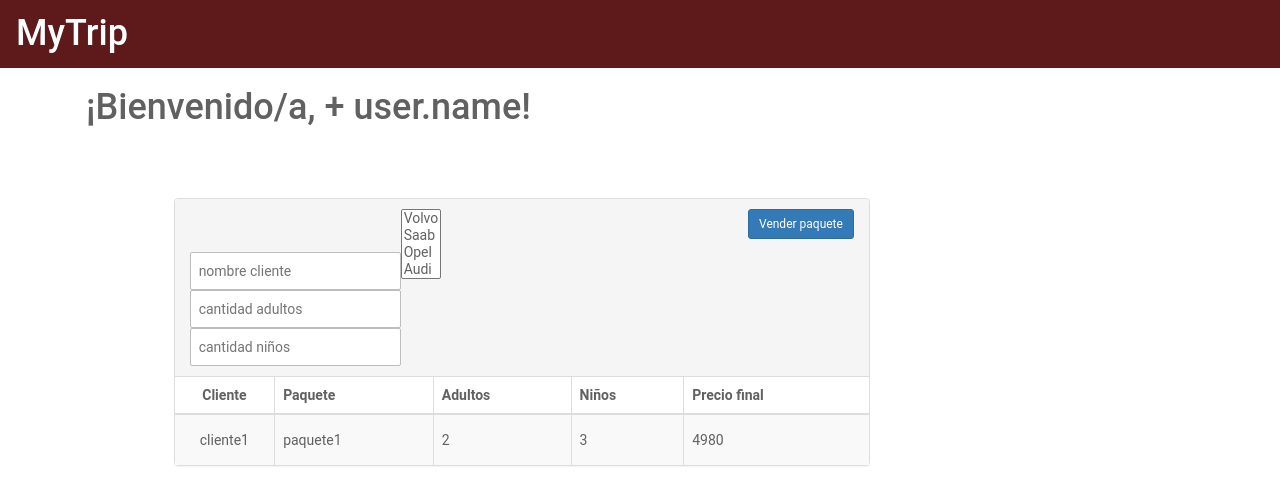
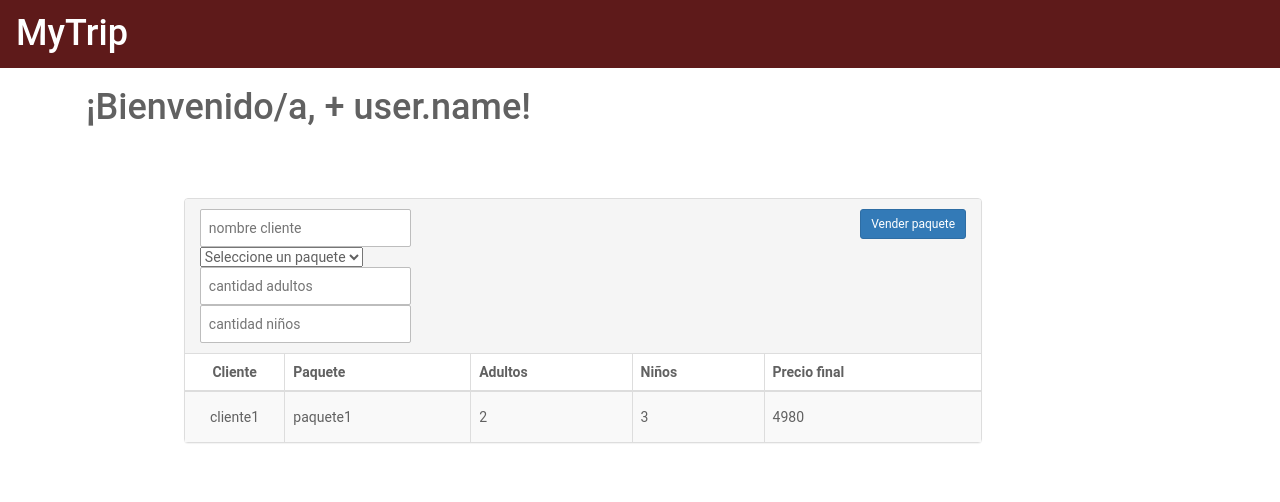
Before and after one commit to valezim/angular-ja2021, an Angular app: page /dashboard in a window 1280 px wide. Shown: the top 502 px of the page. Built offline with nearby package versions, Linux system fonts and the light colour scheme.

Commit message:
3 files modified

```diff
--- a/src/app/dashboard/dashboard.component.css
+++ b/src/app/dashboard/dashboard.component.css
@@ -50,3 +50,21 @@ used to vertically center elements, may need modification if you're not using de
 .panel-table .panel-body .table-bordered > tbody > tr > td{
   line-height: 34px;
 }
+
+
+.selectBox {
+  position: relative;
+}
+
+.selectBox select {
+  width: 100%;
+  font-weight: bold;
+}
+
+.overSelect {
+  position: absolute;
+  left: 0;
+  right: 0;
+  top: 0;
+  bottom: 0;
+}
--- a/src/app/dashboard/dashboard.component.html
+++ b/src/app/dashboard/dashboard.component.html
@@ -20,12 +20,16 @@
                 <div class="row">
                   <div class="col col-xs-6">
                   <input type="text" class="fadeIn second" name="login" placeholder="nombre cliente">
-                  <select name="cars" id="cars" multiple>
-                  <option value="volvo">Volvo</option>
-                  <option value="saab">Saab</option>
-                  <option value="opel">Opel</option>
-                  <option value="audi">Audi</option>
+
+                <select>
+                  <option>Seleccione un paquete</option>
+                  <option>paquete1</option>
+                  <option>paquete2</option>
+                  <option>paquete3</option>
                 </select>
+
+
+
                   <input type="number" class="fadeIn third" name="login" placeholder="cantidad adultos">
                   <input type="number" class="fadeIn third" name="login" placeholder="cantidad niños">
                   </div>
--- a/src/app/dashboard/dashboard.component.ts
+++ b/src/app/dashboard/dashboard.component.ts
@@ -12,4 +12,5 @@ export class DashboardComponent implements OnInit {
   ngOnInit() {
   }
 
+
 }
```
